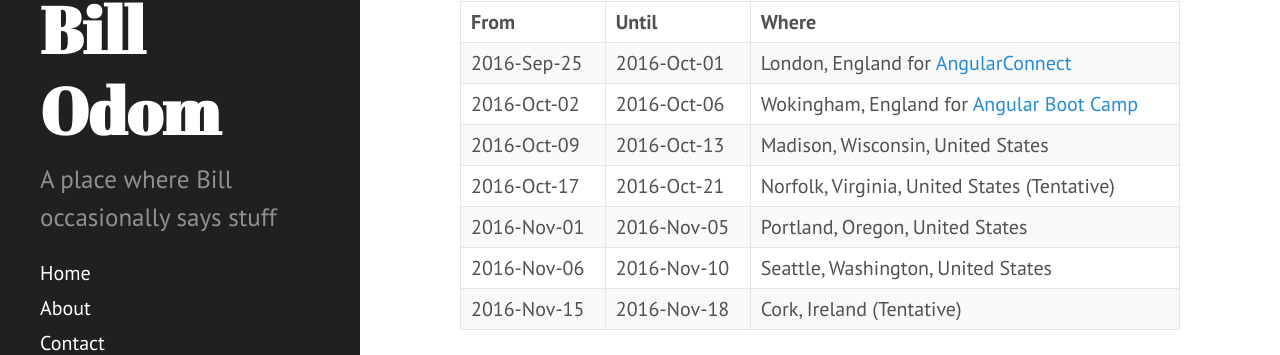
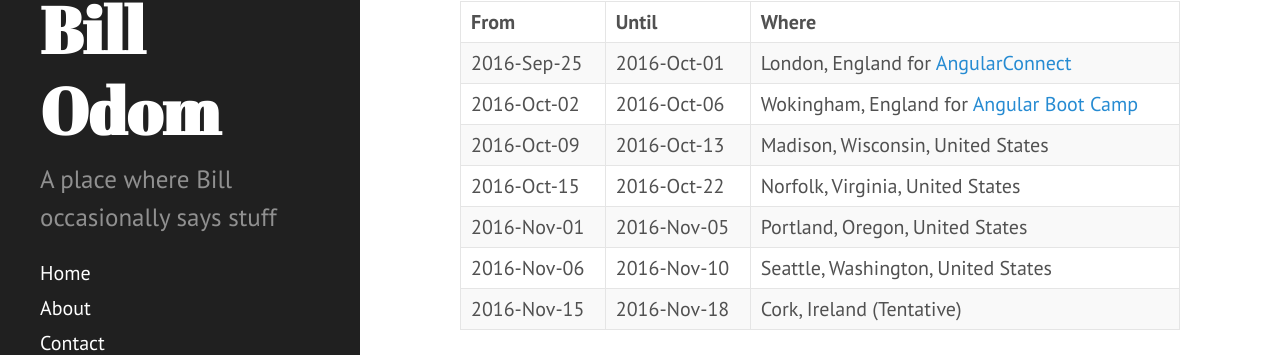
Before and after one commit to wnodom/wnodom.github.io, a Jekyll site: the page built from schedule.md, in a window 1280 px wide. Shown: the part 279-634 px from the top of the page. Built offline with Jekyll 4.4.1, drawn with Linux system fonts in a browser that asks for light colours.

Commit message:
Update Virginia dates

```diff
--- a/schedule.md
+++ b/schedule.md
@@ -10,7 +10,7 @@ I travel a lot these days (mostly for [Angular Boot Camp](http://angularbootcamp
 | 2016-Sep-25 | 2016-Oct-01 | London, England for [AngularConnect](http://angularconnect.com/)
 | 2016-Oct-02 | 2016-Oct-06 | Wokingham, England for [Angular Boot Camp](http://angularbootcamp.com/)
 | 2016-Oct-09 | 2016-Oct-13 | Madison, Wisconsin, United States
-| 2016-Oct-17 | 2016-Oct-21 | Norfolk, Virginia, United States (Tentative)
+| 2016-Oct-15 | 2016-Oct-22 | Norfolk, Virginia, United States
 | 2016-Nov-01 | 2016-Nov-05 | Portland, Oregon, United States
 | 2016-Nov-06 | 2016-Nov-10 | Seattle, Washington, United States
 | 2016-Nov-15 | 2016-Nov-18 | Cork, Ireland (Tentative)
```
